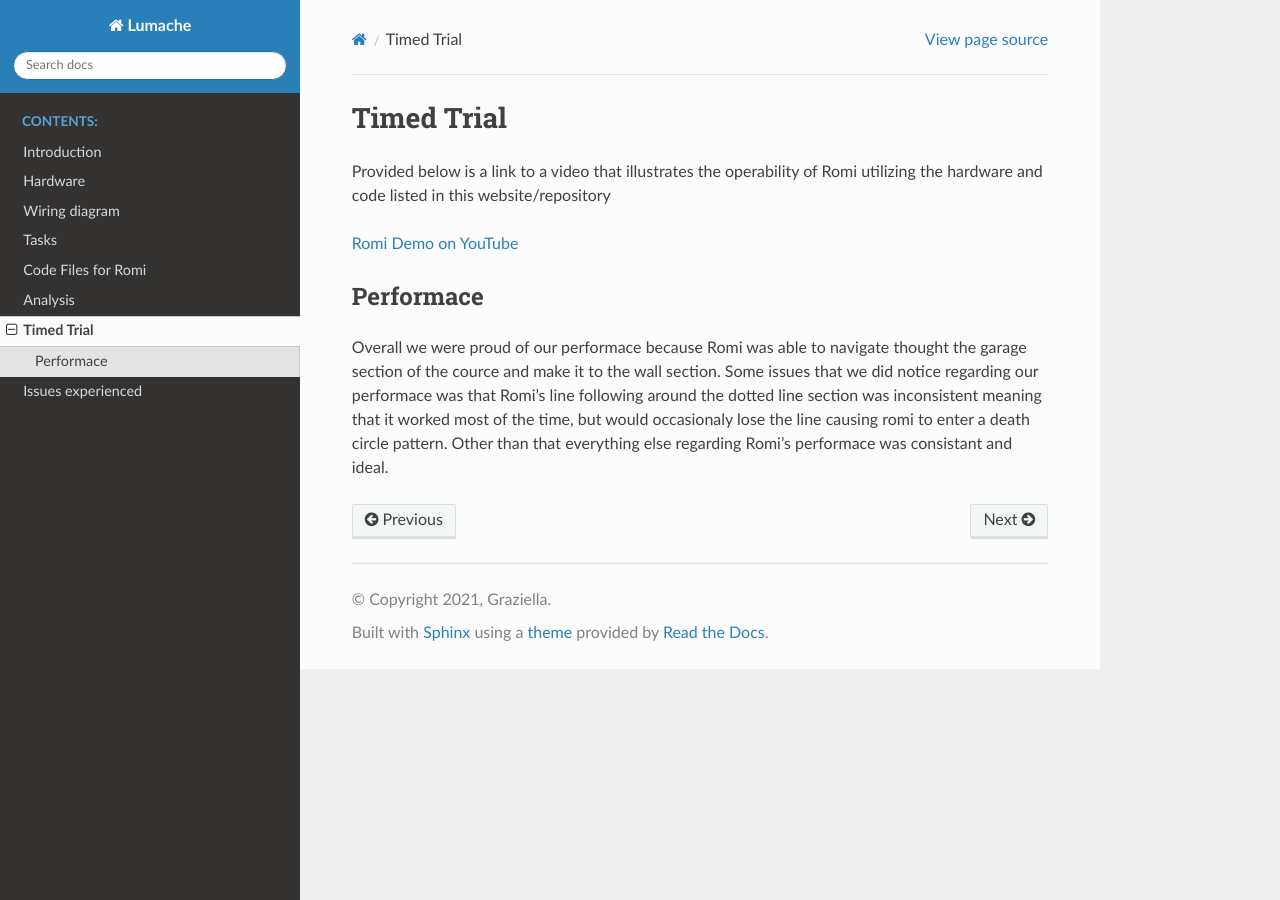
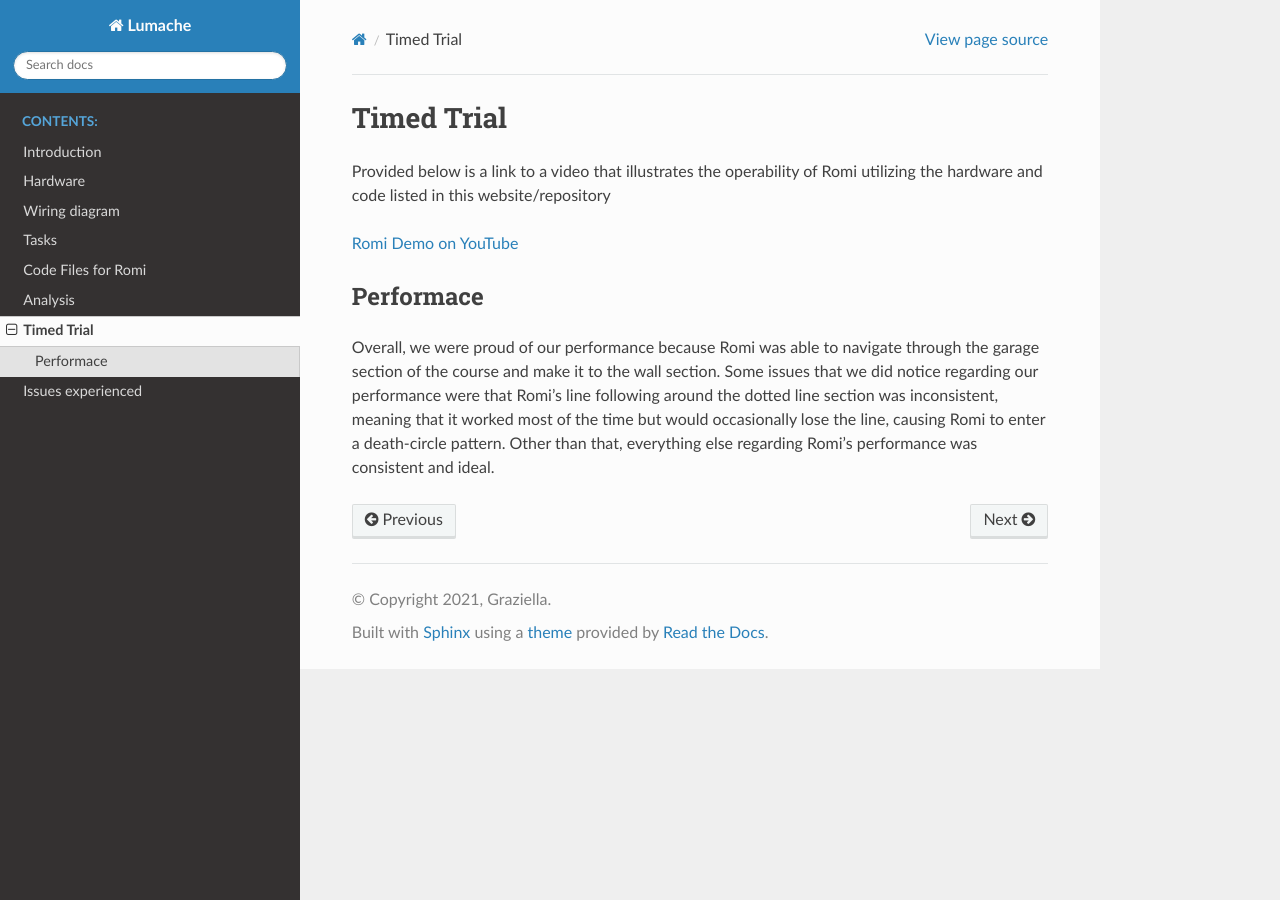
Before and after one commit to jirehevelasquez/mech-romi-files-, a Sphinx documentation site: the page built from docs/source/Videos.rst, in a window 1280 px wide. Built offline with Sphinx 7.4.7 and the Read the Docs theme 3.1.0, drawn with Linux system fonts in a browser that asks for light colours.

Commit message:
Update Videos.rst

```diff
--- a/docs/source/Videos.rst
+++ b/docs/source/Videos.rst
@@ -6,4 +6,4 @@ Provided below is a link to a video that illustrates the operability of Romi uti
 
 Performace
 ----------------------
-Overall we were proud of our performace because Romi was able to navigate thought the garage section of the cource and make it to the wall section. Some issues that we did notice regarding our performace was that Romi's line following around the dotted line section was inconsistent meaning that it worked most of the time, but would occasionaly lose the line causing romi to enter a death circle pattern. Other than that everything else regarding Romi's performace was consistant and ideal.
+Overall, we were proud of our performance because Romi was able to navigate through the garage section of the course and make it to the wall section. Some issues that we did notice regarding our performance were that Romi's line following around the dotted line section was inconsistent, meaning that it worked most of the time but would occasionally lose the line, causing Romi to enter a death-circle pattern. Other than that, everything else regarding Romi's performance was consistent and ideal.
```
